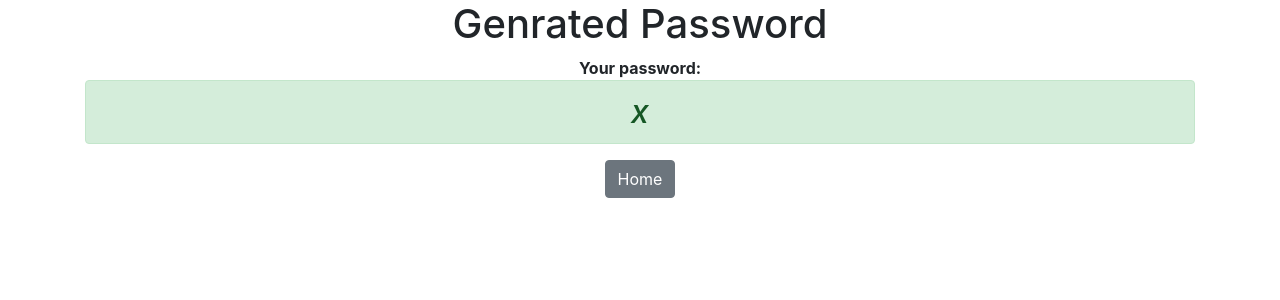
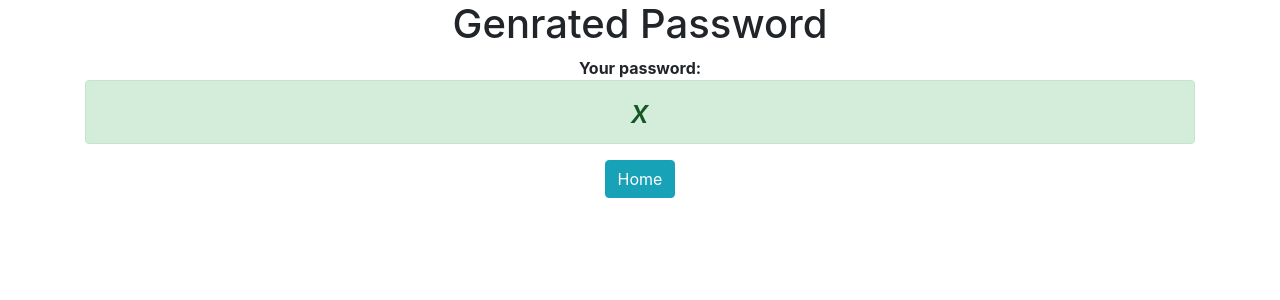
Before and after one commit to Zikrillo2001/password-generator, a Django app: template generator/templates/generator/password.html in a window 1280 px wide. Shown: the top 300 px of the page. Run offline with Django 3.2, Linux system fonts and the light colour scheme; the template is opened without the code that fills it: most values are stand-ins (such as "Sample title", 1, 10 or a date in 2020); some libraries are stand-ins or nearby versions.

Commit message:
I made some commits

```diff
--- a/generator/templates/generator/password.html
+++ b/generator/templates/generator/password.html
@@ -12,7 +12,7 @@
     <div class="container text-center">
       <h1>Genrated Password</h1>
       <strong>Your password:<em><h2 class="alert alert-success">{{password}}</h2></em></strong>
-      <a href="{% url 'home' %}"><button type="submit" name="button" class="btn btn-secondary">Home</button></a>
+      <a href="{% url 'home' %}"><button type="submit" name="button" class="btn btn-info">Home</button></a>
     </div>
     </body>
 </html>
--- a/password_generator/settings.py
+++ b/password_generator/settings.py
@@ -20,7 +20,7 @@ BASE_DIR = Path(__file__).resolve().parent.parent
 # See https://docs.djangoproject.com/en/3.1/howto/deployment/checklist/
 
 # SECURITY WARNING: keep the secret key used in production secret!
-SECRET_KEY = 's2-jl!=!&(j9!n1#l=tk3c4)9zw8yxk9ze5(!b3j-qpg68@u^2'
+SECRET_KEY = 's2-jl!=!&(j9!n1#l=tk3c4)9zw8yxk9ze5sdsdadsadsd(!b3j-qpg68@u^2'
 
 # SECURITY WARNING: don't run with debug turned on in production!
 DEBUG = True
```
